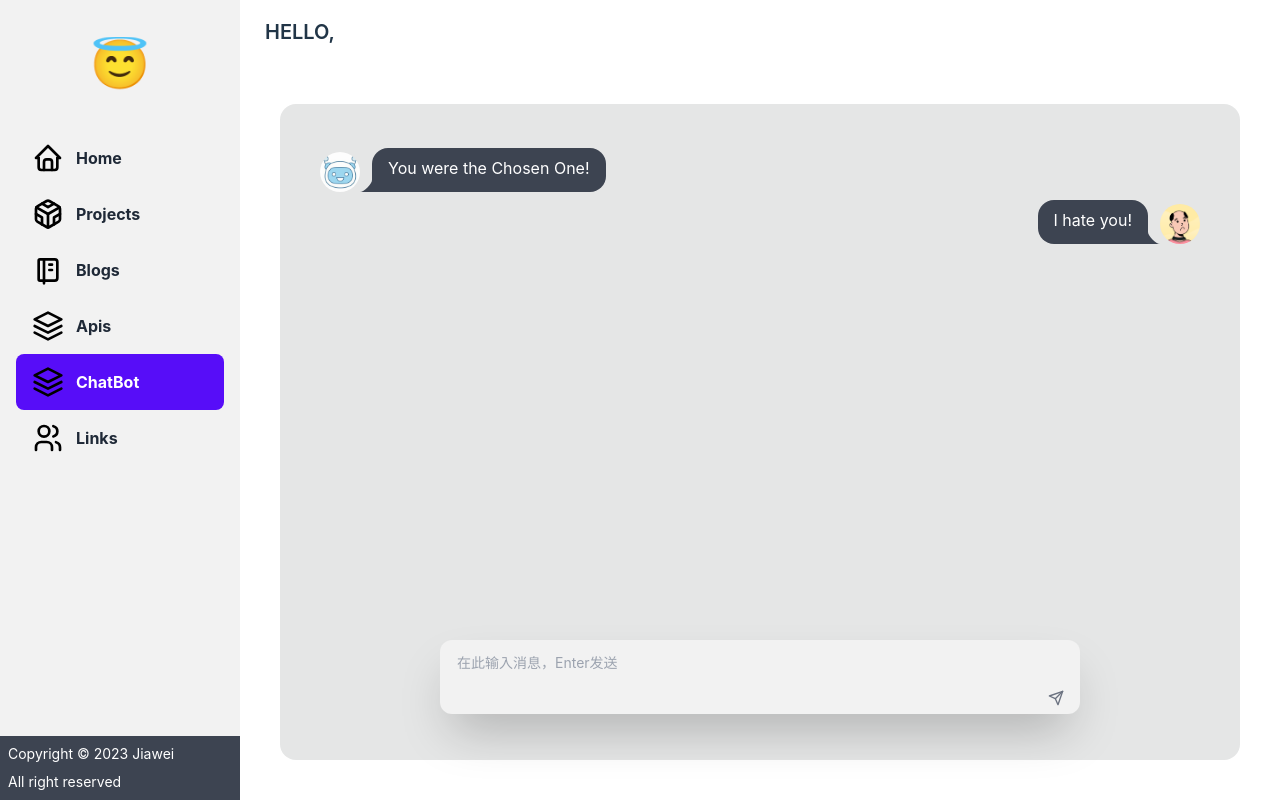
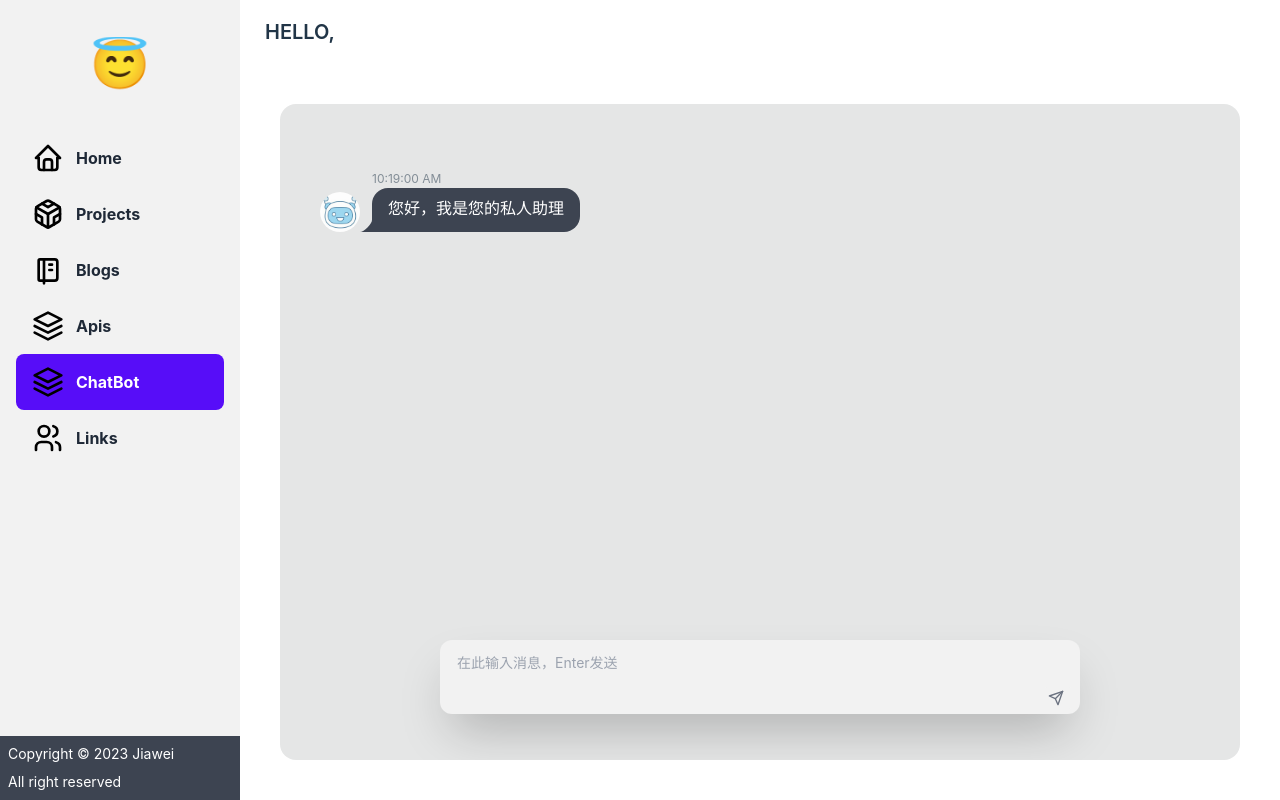
Before and after one commit to jiaw3i/boom-home, a React (Vite) app: page /chatbot in a window 1280 px wide. Built offline with nearby package versions, Linux system fonts and the light colour scheme.

Commit message:
add apis component

```diff
--- a/src/App.tsx
+++ b/src/App.tsx
@@ -33,9 +33,9 @@ function App() {
     const [type, setType] = useState(location.pathname.match("/manage/*") ? "admin" : "common");
     return (
 
-        <div className="flex flex-row w-screen">
+        <div className="flex flex-row w-screen h-screen max-h-screen">
             <Sidebar type={type} setTitle={setTitle} title={title}></Sidebar>
-            <div className="flex flex-col flex-grow">
+            <div className="flex flex-col flex-grow max-h-full">
                 <Header title={"HELLO,"}/>
                 <Routes>
                     <Route path={"/projects"} element={<Projects/>}/>
--- a/src/components/ChatBot.tsx
+++ b/src/components/ChatBot.tsx
@@ -1,9 +1,23 @@
 import {useForm} from "react-hook-form";
 import {useState} from "react";
+import {get} from "../util/request";
+import {create} from "zustand";
+import message from "../util/message";
 
+type Message = {
+    role: number,
+    time: string,
+    content: string
+}
 export default function ChatBot() {
     const [message, setMessage] = useState<string>("");
-    const [botMessage,setBotMessage] = useState<string>("");
+    const [messages, setMessages] = useState<Array<Message>>([{
+        role: 1,
+        time: new Date().toLocaleTimeString(),
+        content: "您好，我是您的私人助理"
+    } as Message]);
+    const [botMessage, setBotMessage] = useState<string>("");
+    const useStore = create((set) => ([]))
 
     const {register, handleSubmit, formState: {errors}} = useForm({
         values: {
@@ -11,81 +25,89 @@ export default function ChatBot() {
         }
     });
     const sendMessage = (data: any) => {
+        // element?.scrollIntoView();
+
         let message = data.message;
-        let eventSource = new EventSource("/api/gpt/chat?message=" + message);
-        console.log(message);
-        let allBotMessages = "";
-        // eventSource.addEventListener("message", (event) => {
-        //     allBotMessages = allBotMessages.concat(event.data);
-        //     console.log("allBotMessages",allBotMessages)
-        //     setBotMessage(allBotMessages);
-        //     console.log("botMessages",botMessage)
-        // });
+        let curMsgs = messages;
+        curMsgs.push({
+            role: 2,
+            time: new Date().toLocaleTimeString(),
+            content: message
+        } as Message);
+        setMessages(curMsgs);
 
-        eventSource.onmessage = (event) => {
+        get("/api/gpt/chat", {
+            message: message
+        }).then((res: any) => {
+            // let msgs = messages;
+            let msg: Message = {
+                role: 1,
+                time: new Date().toLocaleTimeString(),
+                content: res.data.content.substring(2)
+            }
+            // this,setMessages([]);
+            setMessages((preMessages) => {
+                return [...preMessages, msg];
+            });
+            setTimeout(() => {
+                let elementChats = document.getElementById("chats");
+                if (elementChats != undefined) {
+                    console.log(elementChats.scrollTop)
+                    elementChats.scrollTop = elementChats.scrollHeight;
+                    console.log(elementChats.scrollTop)
+                }
+            }, 500)
+        })
 
-            console.log(event);
-            console.log("before add", botMessage);
-            setBotMessage(botMessage.concat(event.data));
-            console.log("after add", botMessage);
+        setTimeout(() => {
+            let elementChats = document.getElementById("chats");
+            if (elementChats != undefined) {
+                console.log(elementChats.scrollTop)
+                elementChats.scrollTop = elementChats.scrollHeight;
+                console.log(elementChats.scrollTop)
             }
-
-        // eventSource.close();
-
-        // eventSource.addEventListener("error", (event) => {
-        //     console.log(event);
-        //     setMessage("error");
-        // });
-
-        // console.log(allBotMessages)
-
+        }, 500)
 
     }
 
     return (
-        <div className={"chat-gpt p-0 m-10 h-full card bg-base-300 relative justify-between"}>
-            <div className={"p-10 chat-area"}>
-                <div className="chat chat-start">
+        <div
+            className={"chat-gpt p-0 m-10 overflow-y-auto  flex-grow max-h-full card bg-base-300 relative justify-between"}>
+
+            <div className={"mt-0 mb-5"}></div>
+            <div id={"chats"} className={"m-10 overflow-auto h-full mb-10 chat-area no-scrollbar"}>
+                {
+                    messages.map(msg => {
+                        return (
+                            <div key={msg.time} className={"chat " + (msg.role === 1 ? "chat-start" : "chat-end")}>
                                 <div className="chat-image avatar">
                                     <div className="w-10 rounded-full">
-                            <img src="/OIP.jpg"/>
+                                        <img src={msg.role === 1 ? "/OIP.jpg" : "/avatar.png"} alt={""}/>
                                     </div>
                                 </div>
                                 <div className="chat-header">
                                     {/*BOT*/}
-                        {/*<time className="text-xs opacity-50">12:45</time>*/}
+                                    <time className="text-xs opacity-50">{msg.time}</time>
                                 </div>
-                    <div className="chat-bubble">You were the Chosen One!</div>
+                                <div className="chat-bubble whitespace-pre-line text-left">{msg.content}</div>
                                 {/*<div className="chat-footer opacity-50">*/}
                                 {/*    Delivered*/}
                                 {/*</div>*/}
                             </div>
-                <div className="chat chat-end">
-                    <div className="chat-image avatar">
-                        <div className="w-10 rounded-full">
-                            <img src="/avatar.png"/>
+                        )
+                    })
+                }
             </div>
-                    </div>
-                    <div className="chat-header">
-                        {/*ME*/}
-                        {/*<time className="text-xs opacity-50">12:46</time>*/}
-                    </div>
-                    <div className="chat-bubble">I hate you!</div>
-                    {/*<div className="chat-footer opacity-50">*/}
-                    {/*    Seen at 12:46*/}
-                    {/*</div>*/}
-                </div>
-            </div>
-
-            <div className={"absolute m-0 ml-auto mr-auto bottom-10 message-area w-4/6 relative bg-transparent"}>
+            <div
+                className={"absolute m-0 ml-auto mr-auto bottom-10 message-area w-4/6  no-scrollbar relative bg-transparent"}>
                 {/*<div className={"divider "}></div>*/}
                 {/*<div className={"absolute card bg-base-200"}>*/}
-                <form onSubmit={handleSubmit(sendMessage)}>
+                <form className={"no-scrollbar"} onSubmit={handleSubmit(sendMessage)}>
                     <textarea
                         {...register("message", {required: true})}
                         placeholder="在此输入消息，Enter发送"
 
-                        className={"bg-base-200 textarea rounded-xl shadow-2xl resize-none w-full"}>
+                        className={"bg-base-200 textarea rounded-xl shadow-2xl resize-none w-full  no-scrollbar"}>
                     </textarea>
                     {errors.message && <p className={"text-red-500"}>message is required.</p>}
                     <button
--- a/src/index.css
+++ b/src/index.css
@@ -84,3 +84,18 @@ button:focus-visible {
 .card .chat-gpt {
     padding: 0;
 }
+
+@layer utilities {
+    @variants responsive {
+        /* Hide scrollbar for Chrome, Safari and Opera */
+        .no-scrollbar::-webkit-scrollbar {
+            display: none;
+        }
+
+        /* Hide scrollbar for IE, Edge and Firefox */
+        .no-scrollbar {
+            -ms-overflow-style: none;  /* IE and Edge */
+            scrollbar-width: none;  /* Firefox */
+        }
+    }
+}
```
Also changed, not shown: 1 other file (tests, documents, lock files or other folders). Lines whose indentation alone changed are shown as unchanged.
